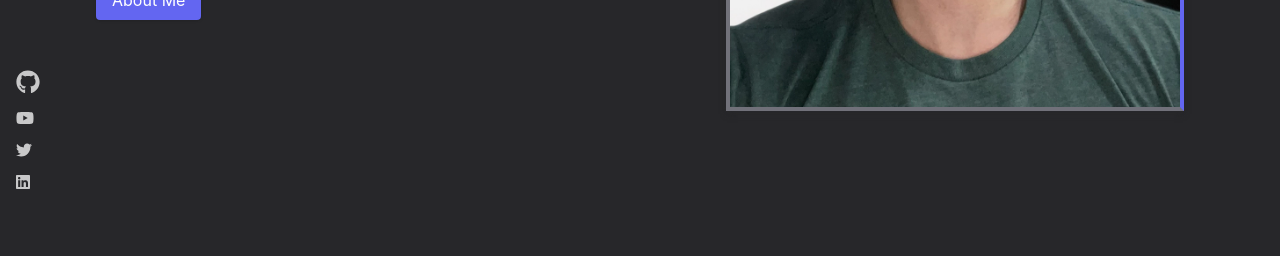
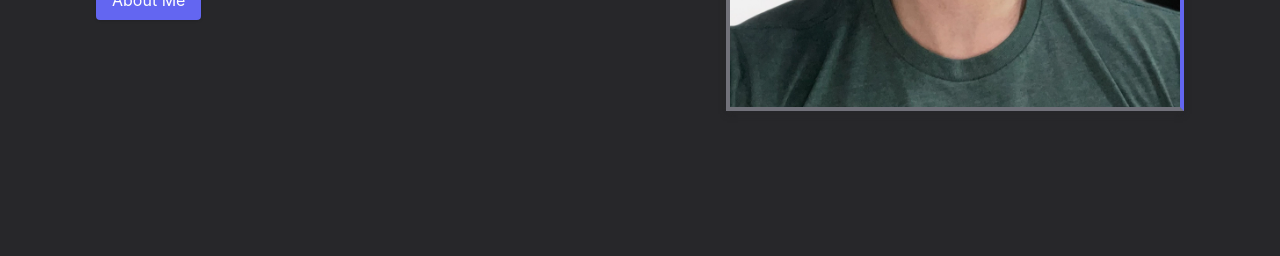
Before and after one commit to mikewhite628/alpha-portfolio, a Next.js app: page / in a window 1280 px wide. Shown: the part 498-754 px from the top of the page. Built offline with nearby package versions, Linux system fonts and the light colour scheme.

Commit message:
finished update of portfolio

```diff
--- a/package.json
+++ b/package.json
@@ -9,10 +9,6 @@
     "lint": "next lint"
   },
   "dependencies": {
-    "@fortawesome/fontawesome-svg-core": "^6.3.0",
-    "@fortawesome/free-brands-svg-icons": "^6.3.0",
-    "@fortawesome/free-solid-svg-icons": "^6.3.0",
-    "@fortawesome/react-fontawesome": "^0.2.0",
     "aos": "^2.3.4",
     "eslint": "8.36.0",
     "eslint-config-next": "13.2.4",
--- a/src/components/socials.js
+++ b/src/components/socials.js
@@ -11,7 +11,7 @@ import {
 function Socials() {
   return (
     <div>
-      <div className="social-icons transition ease-in-out delay-150 text-white">
+      {/* <div className="social-icons transition ease-in-out delay-150 text-white">
         <Link href="https://github.com/mikewhite628" target="_blank">
           <FontAwesomeIcon
             icon={faGithub}
@@ -80,7 +80,7 @@ function Socials() {
       hover:scale-110 hover:text-indigo-500 duration-300 icon"
           />
         </Link>
-      </div>
+      </div> */}
     </div>
   );
 }
```
Also changed, not shown: 1 other file (tests, documents, lock files or other folders).
